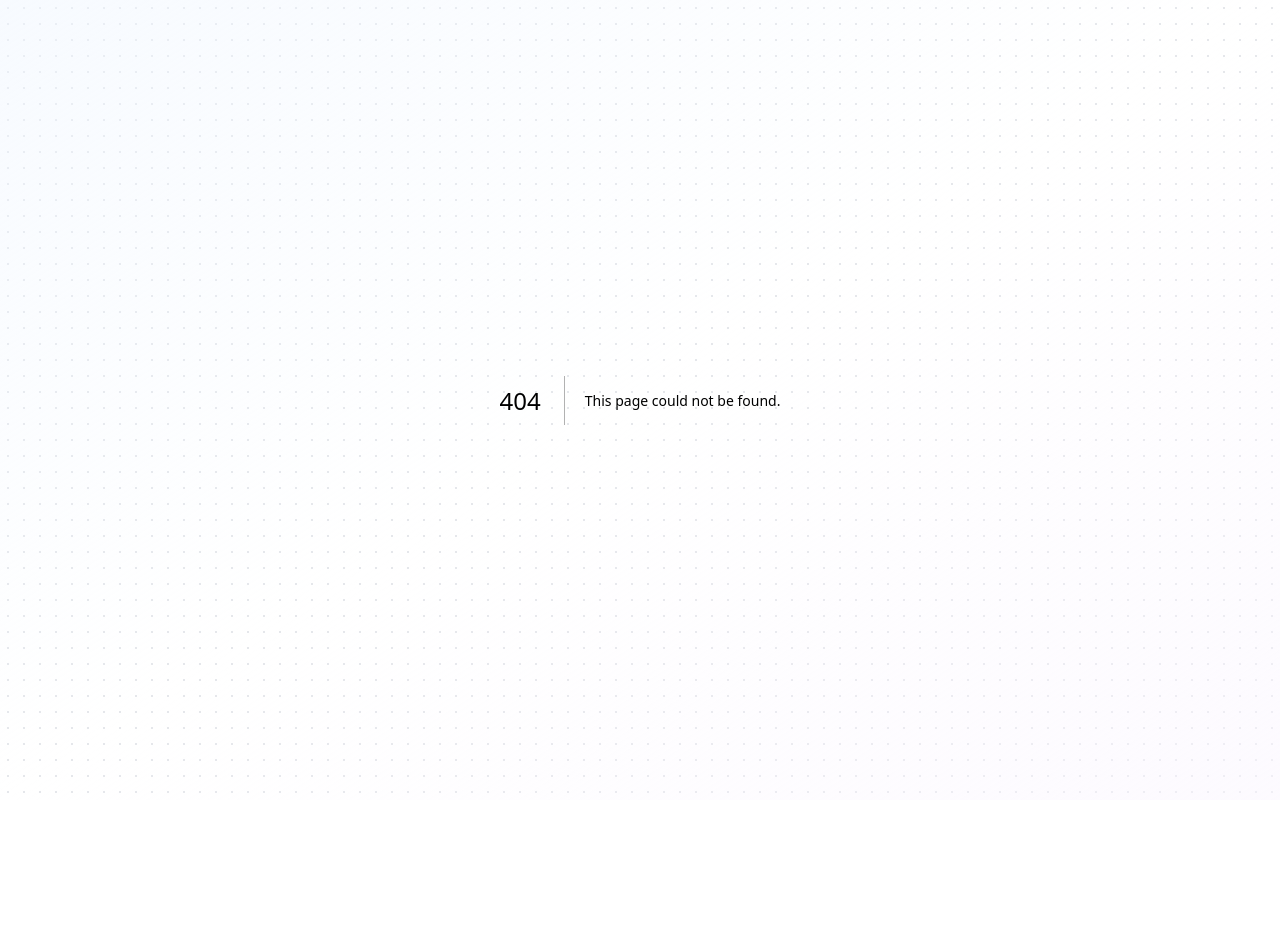
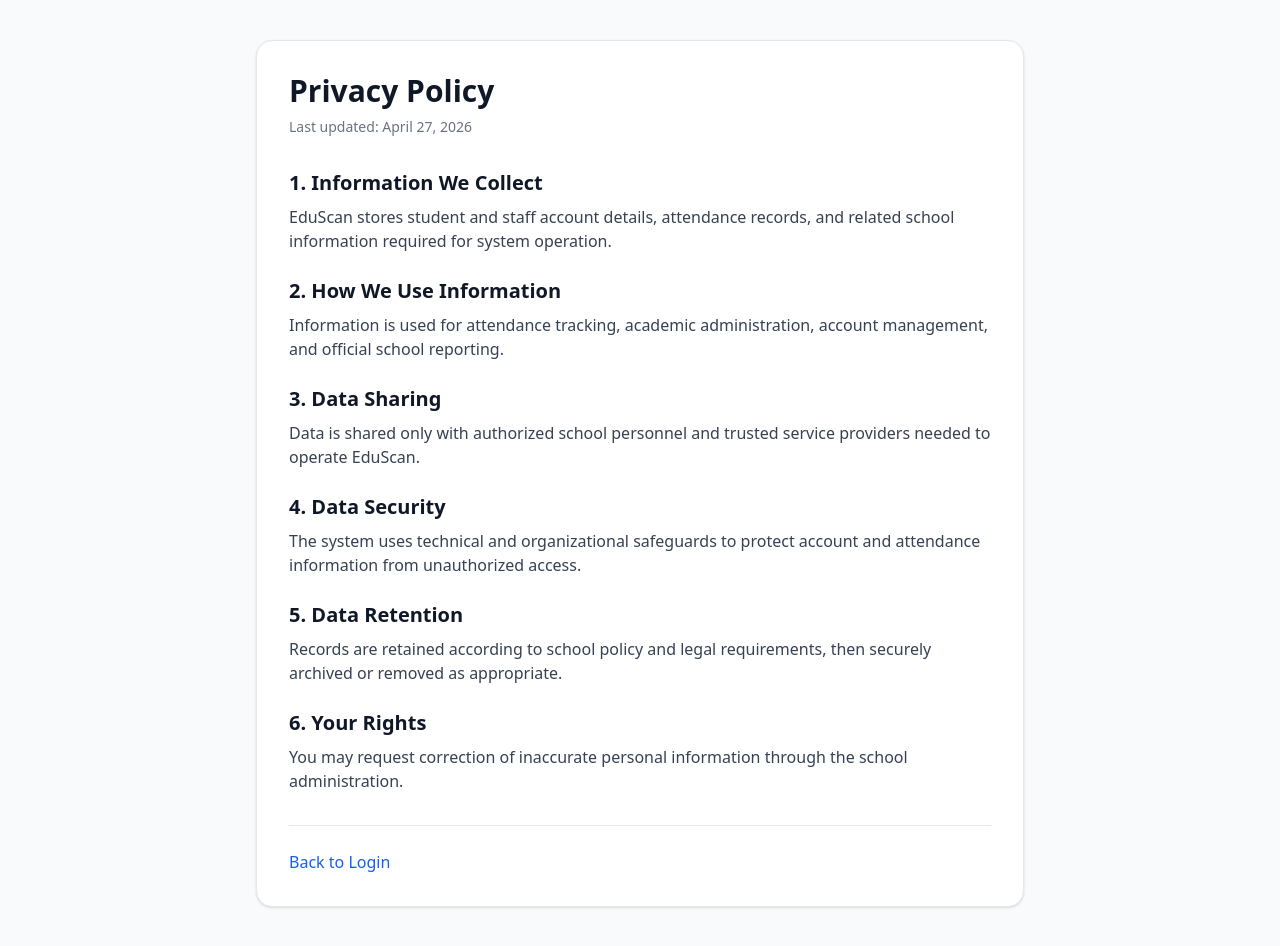
Before and after one commit to stanneacademy1985-TSX/EduScan, a Next.js app: page /privacy in a window 1280 px wide. Before the commit this address had no page. Before the commit the page ends 800 px from the top, so only its background shows below. Built offline with nearby package versions, Linux system fonts and the light colour scheme.

Commit message:
Add files via upload

```diff
--- /dev/null
+++ b/src/app/privacy/page.tsx
@@ -0,0 +1,62 @@
+import Link from 'next/link'
+
+export default function PrivacyPage() {
+  return (
+    <main className="min-h-screen bg-gray-50 py-10 px-4">
+      <div className="mx-auto max-w-3xl rounded-2xl border border-gray-200 bg-white p-6 sm:p-8 shadow-sm">
+        <h1 className="text-3xl font-bold text-gray-900">Privacy Policy</h1>
+        <p className="mt-2 text-sm text-gray-500">Last updated: April 27, 2026</p>
+
+        <div className="mt-8 space-y-6 text-gray-700">
+          <section>
+            <h2 className="text-xl font-semibold text-gray-900">1. Information We Collect</h2>
+            <p className="mt-2">
+              EduScan stores student and staff account details, attendance records, and related school information required for system operation.
+            </p>
+          </section>
+
+          <section>
+            <h2 className="text-xl font-semibold text-gray-900">2. How We Use Information</h2>
+            <p className="mt-2">
+              Information is used for attendance tracking, academic administration, account management, and official school reporting.
+            </p>
+          </section>
+
+          <section>
+            <h2 className="text-xl font-semibold text-gray-900">3. Data Sharing</h2>
+            <p className="mt-2">
+              Data is shared only with authorized school personnel and trusted service providers needed to operate EduScan.
+            </p>
+          </section>
+
+          <section>
+            <h2 className="text-xl font-semibold text-gray-900">4. Data Security</h2>
+            <p className="mt-2">
+              The system uses technical and organizational safeguards to protect account and attendance information from unauthorized access.
+            </p>
+          </section>
+
+          <section>
+            <h2 className="text-xl font-semibold text-gray-900">5. Data Retention</h2>
+            <p className="mt-2">
+              Records are retained according to school policy and legal requirements, then securely archived or removed as appropriate.
+            </p>
+          </section>
+
+          <section>
+            <h2 className="text-xl font-semibold text-gray-900">6. Your Rights</h2>
+            <p className="mt-2">
+              You may request correction of inaccurate personal information through the school administration.
+            </p>
+          </section>
+        </div>
+
+        <div className="mt-8 border-t border-gray-200 pt-6">
+          <Link href="/login" className="text-blue-600 hover:text-blue-800 font-medium">
+            Back to Login
+          </Link>
+        </div>
+      </div>
+    </main>
+  )
+}
--- /dev/null
+++ b/src/app/terms/page.tsx
@@ -0,0 +1,63 @@
+import Link from 'next/link'
+
+export default function TermsPage() {
+  return (
+    <main className="min-h-screen bg-gray-50 py-10 px-4">
+      <div className="mx-auto max-w-3xl rounded-2xl border border-gray-200 bg-white p-6 sm:p-8 shadow-sm">
+        <h1 className="text-3xl font-bold text-gray-900">Terms of Service</h1>
+        <p className="mt-2 text-sm text-gray-500">Last updated: April 27, 2026</p>
+
+        <div className="mt-8 space-y-6 text-gray-700">
+          <section>
+            <h2 className="text-xl font-semibold text-gray-900">1. Acceptance of Terms</h2>
+            <p className="mt-2">
+              By using EduScan, you agree to follow these terms and all applicable school policies.
+            </p>
+          </section>
+
+          <section>
+            <h2 className="text-xl font-semibold text-gray-900">2. Account Responsibility</h2>
+            <p className="mt-2">
+              You are responsible for keeping your login credentials secure and for activities performed under your account.
+            </p>
+          </section>
+
+          <section>
+            <h2 className="text-xl font-semibold text-gray-900">3. Acceptable Use</h2>
+            <p className="mt-2">
+              You must use EduScan only for legitimate educational and attendance-related purposes. Unauthorized access, data misuse,
+              and disruptive behavior are prohibited.
+            </p>
+          </section>
+
+          <section>
+            <h2 className="text-xl font-semibold text-gray-900">4. Data Accuracy</h2>
+            <p className="mt-2">
+              Users should keep personal and attendance-related information accurate. The school may review and correct records when necessary.
+            </p>
+          </section>
+
+          <section>
+            <h2 className="text-xl font-semibold text-gray-900">5. Changes to the Service</h2>
+            <p className="mt-2">
+              The school may update or modify system features, policies, and these terms to improve service and compliance.
+            </p>
+          </section>
+
+          <section>
+            <h2 className="text-xl font-semibold text-gray-900">6. Contact</h2>
+            <p className="mt-2">
+              For questions about these terms, contact the school administration.
+            </p>
+          </section>
+        </div>
+
+        <div className="mt-8 border-t border-gray-200 pt-6">
+          <Link href="/login" className="text-blue-600 hover:text-blue-800 font-medium">
+            Back to Login
+          </Link>
+        </div>
+      </div>
+    </main>
+  )
+}
```
